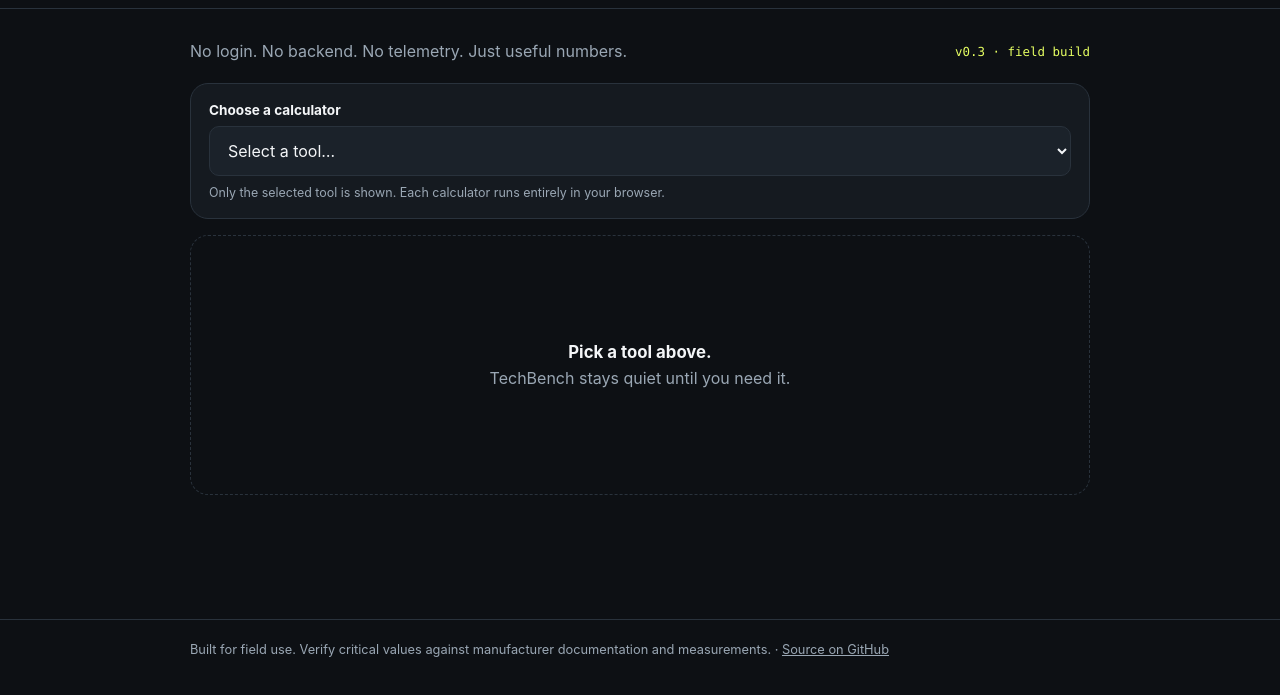
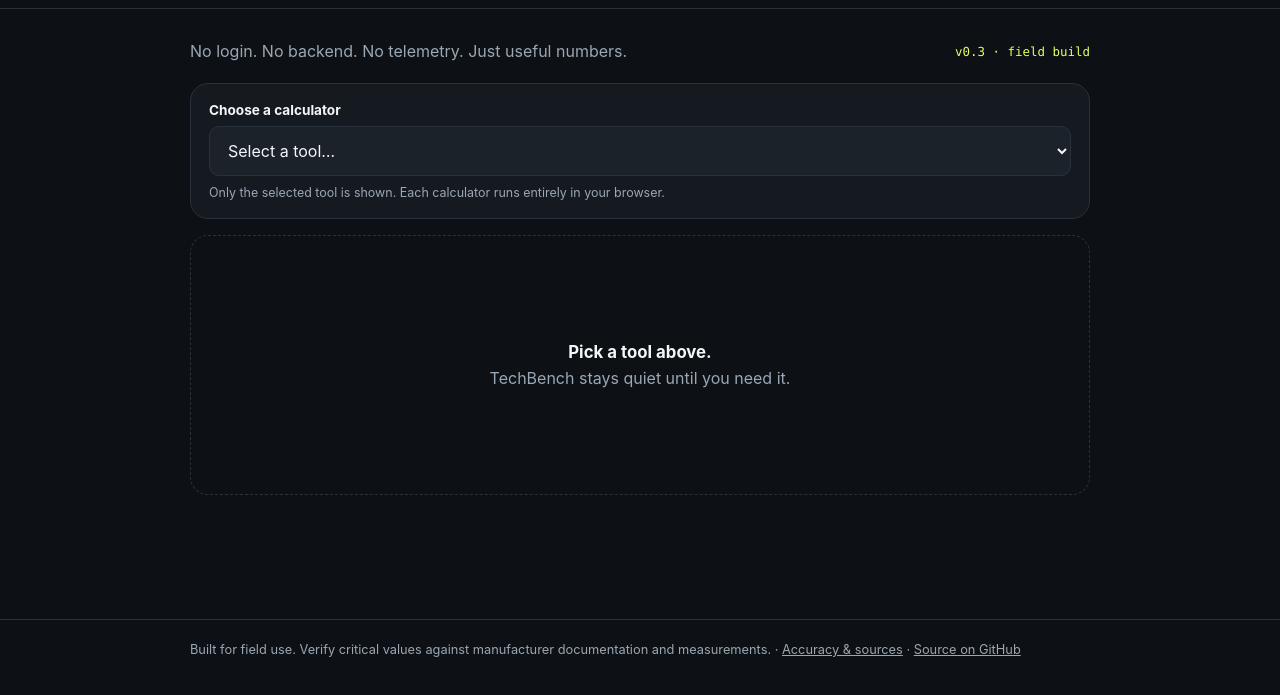
Before and after one commit to aesgalexis/techbench, a plain HTML site: page index.html in a window 1280 px wide. Shown: the part 125-820 px from the top of the page. Drawn offline with Linux system fonts and the light colour scheme.

Commit message:
Link calculation accuracy notes

```diff
--- a/index.html
+++ b/index.html
@@ -298,7 +298,7 @@
   </main>
 
   <footer>
-    <div class="shell">Built for field use. Verify critical values against manufacturer documentation and measurements. · <a href="https://github.com/aesgalexis/techbench">Source on GitHub</a></div>
+    <div class="shell">Built for field use. Verify critical values against manufacturer documentation and measurements. · <a href="./accuracy.html">Accuracy & sources</a> · <a href="https://github.com/aesgalexis/techbench">Source on GitHub</a></div>
   </footer>
 
   <script type="module" src="./app.js"></script>
```
